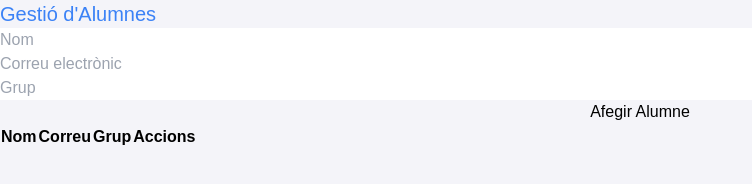
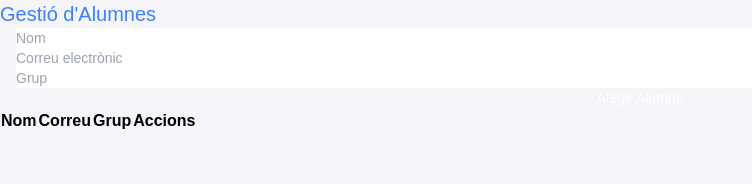
Before and after one commit to tarari/pmt, a website: page students.html in a window 1280 px wide. Shown: the whole page, without its empty margins (0-752 px from the left). Drawn offline with nearby package versions, Linux system fonts and the light colour scheme; no server answers.

Commit message:
Env generalization 2

```diff
--- a/students.html
+++ b/students.html
@@ -8,11 +8,11 @@
 </head>
 <body>
   <h1 class="text-xl text-blue-500">Gestió d'Alumnes</h1>
-  <form id="addStudentForm" class="flex flex-col">
+  <form id="addStudentForm" class="mx-2 px-2 flex flex-col text-sm">
     <input type="text" id="name" placeholder="Nom" required>
     <input type="email" id="email" placeholder="Correu electrònic" required>
-    <input type="text" id="group_name" placeholder="Grup" required>
-    <button type="submit">Afegir Alumne</button>
+    <input type="text" id="group" placeholder="Grup" required>
+    <button class="bb-blue-400 text-white" type="submit">Afegir Alumne</button>
   </form>
 
   <table id="studentsTable">
```
